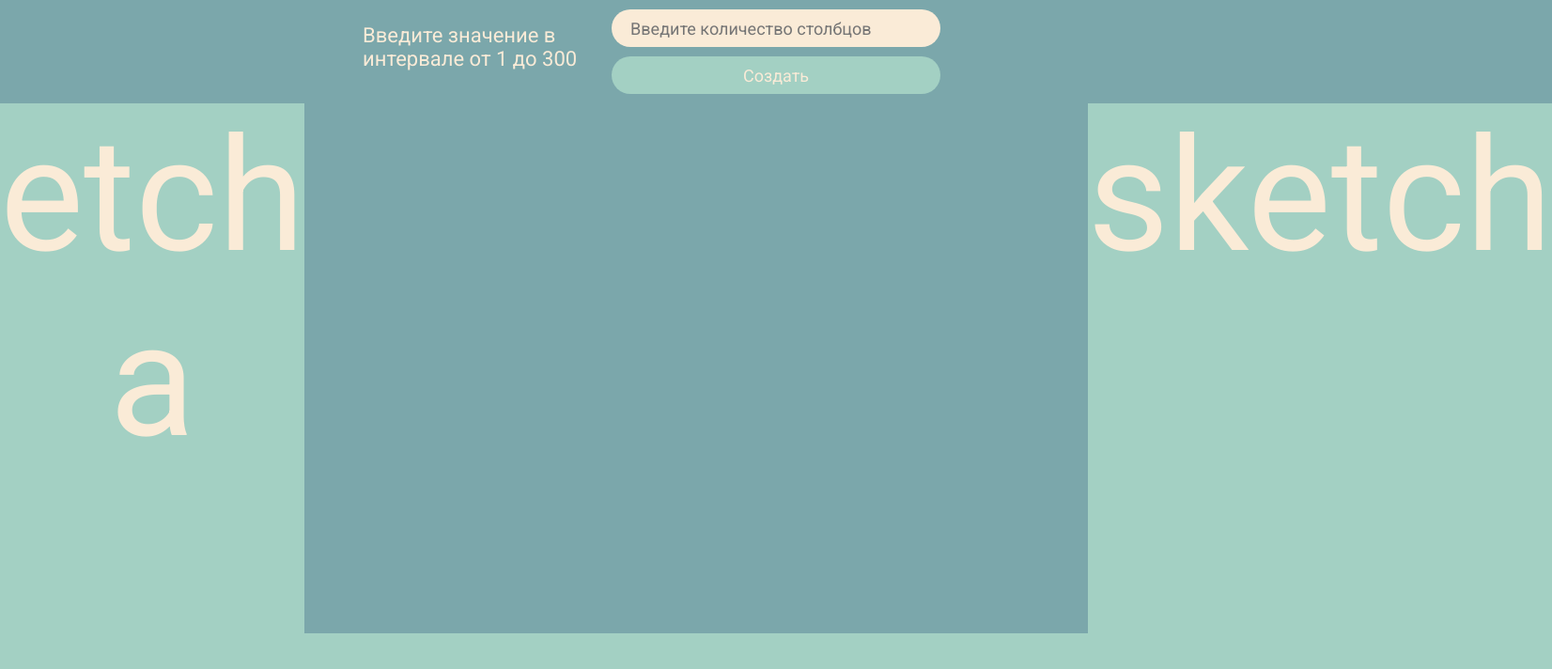
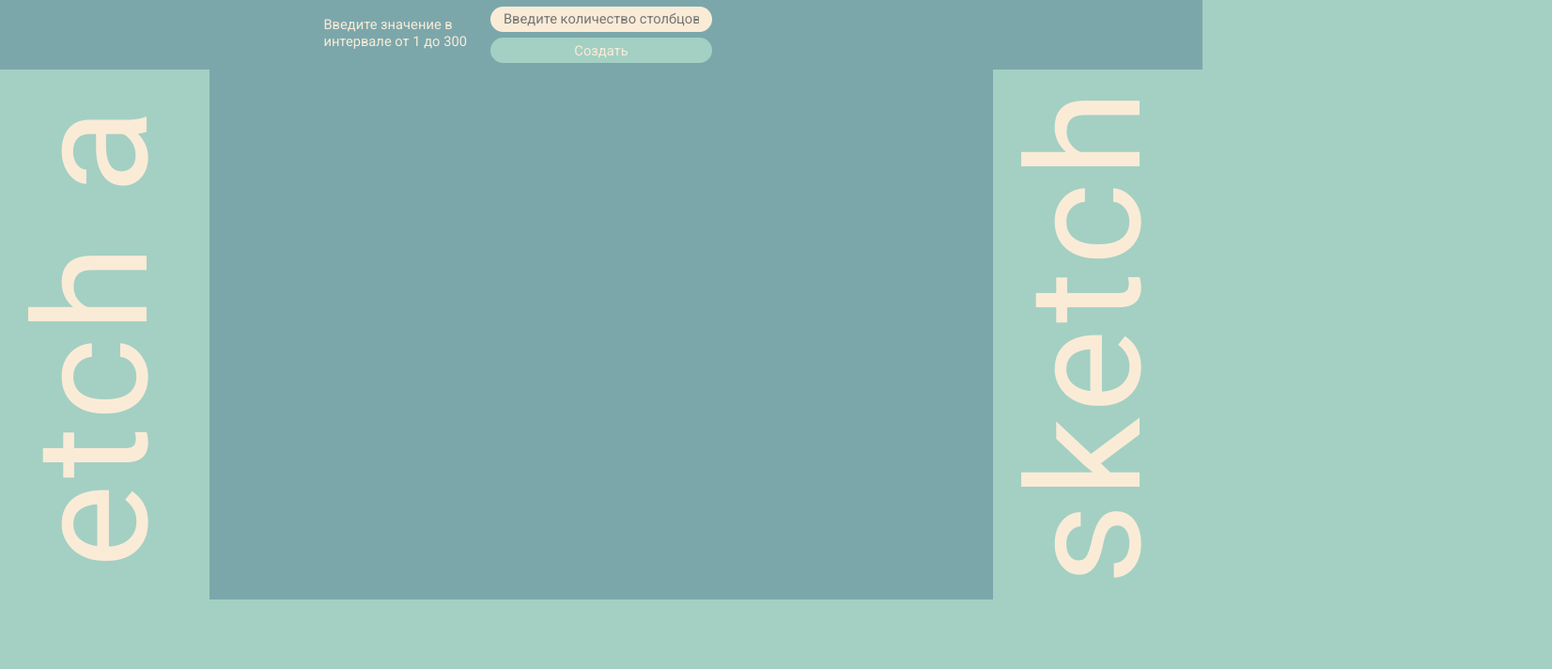
Before and after one commit to rabbid2/etch-a-sketch, a plain HTML site: page index.html in a window 1280 px wide. Shown: the whole page at 94% size, 1652 px wide, since content can reach past the window. Drawn offline with Linux system fonts and the light colour scheme.

Commit message:
Размеры изменены на относительные

```diff
--- a/css/main.css
+++ b/css/main.css
@@ -4,7 +4,7 @@ body {
     width: 100%;
     display: grid;
     grid-template-areas: "header header header""logo1 div logo2";
-    grid-template-rows: 1fr 44.1vw;
+    grid-template-rows: 5.77vw 44.1vw;
     grid-template-columns: 1fr 65.1vw 1fr;
 
 }
@@ -12,7 +12,7 @@ body {
 .container {
     grid-area: div;
     background-color: #7ba7ab;
-    padding: 20px;
+    padding: 1.05vw;
     padding-top: 0;
 }
 
@@ -29,16 +29,16 @@ body {
     display: grid;
     grid-template-areas: ". info input output ."". info button output .";
     grid-template-rows: auto;
-    grid-template-columns: 1fr 300px 350px 300px 1fr;
+    grid-template-columns: 1fr 15.75vw 18.37vw 15.75vw 1fr;
 }
 
 .info, .output {
     grid-area: info;
     color: antiquewhite;
     user-select: none;
-    font-size: 22px;
-    padding: 15px 0;
-    margin: 10px 35px;
+    font-size: 1.15vw;
+    padding: 0.79vw 0;
+    margin: 0.53vw 1.84vw;
 }
 
 .output {
@@ -47,14 +47,14 @@ body {
 
 input, button {
     grid-area: input;
-    height: 40px;
-    width: 350px;
+    height: 2.1vw;
+    width: 18.37vw;
     border: 0;
     border-radius: 50px;
-    font-size: 18px;
+    font-size: 1.15vw;
     background-color: antiquewhite;
-    padding: 0 20px;
-    margin-top: 10px;
+    padding: 0 1.05vw;
+    margin-top: 0.53vw;
     color: #7ba7ab;
     font-family: "Roboto", "Open Sans", "Helvetica Neue", Helvetica, Arial, sans-serif;
 }
@@ -75,10 +75,13 @@ button:hover, input:hover {
     color: antiquewhite;
     user-select: none;
     text-align: center;
-    writing-mode: sideways-lr;
+    writing-mode: vertical-rl;
+    -webkit-writing-mode: vertical-rl;
+    -ms-writing-mode: vertical-rl;
 
-    -webkit-writing-mode: sideways-lr;
-    -ms-writing-mode: sideways-lr;
+    letter-spacing: 0.5vw;
+    transform: rotate(180deg);
+    -webkit-transform: rotate(180deg);
 }
 
 .etch {
```
